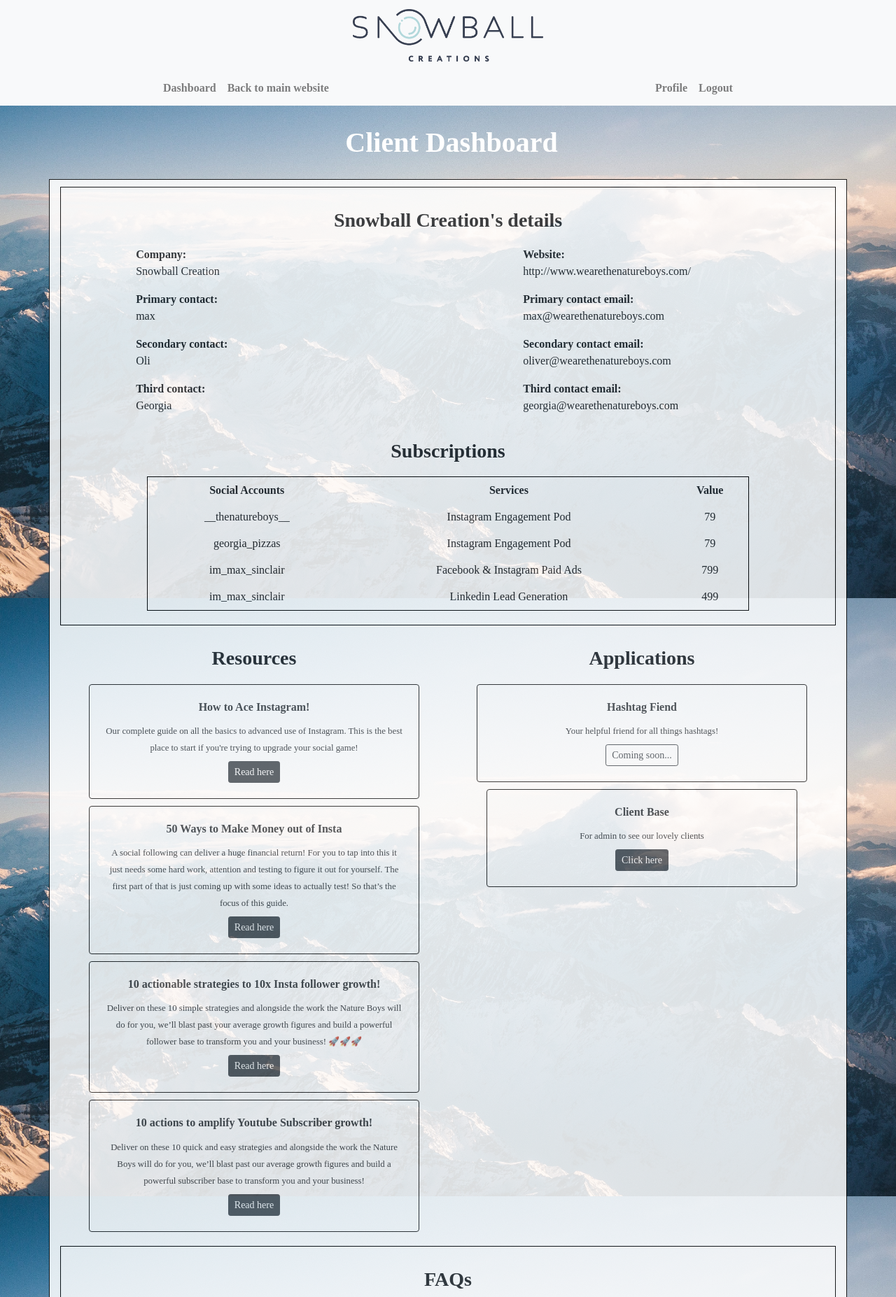
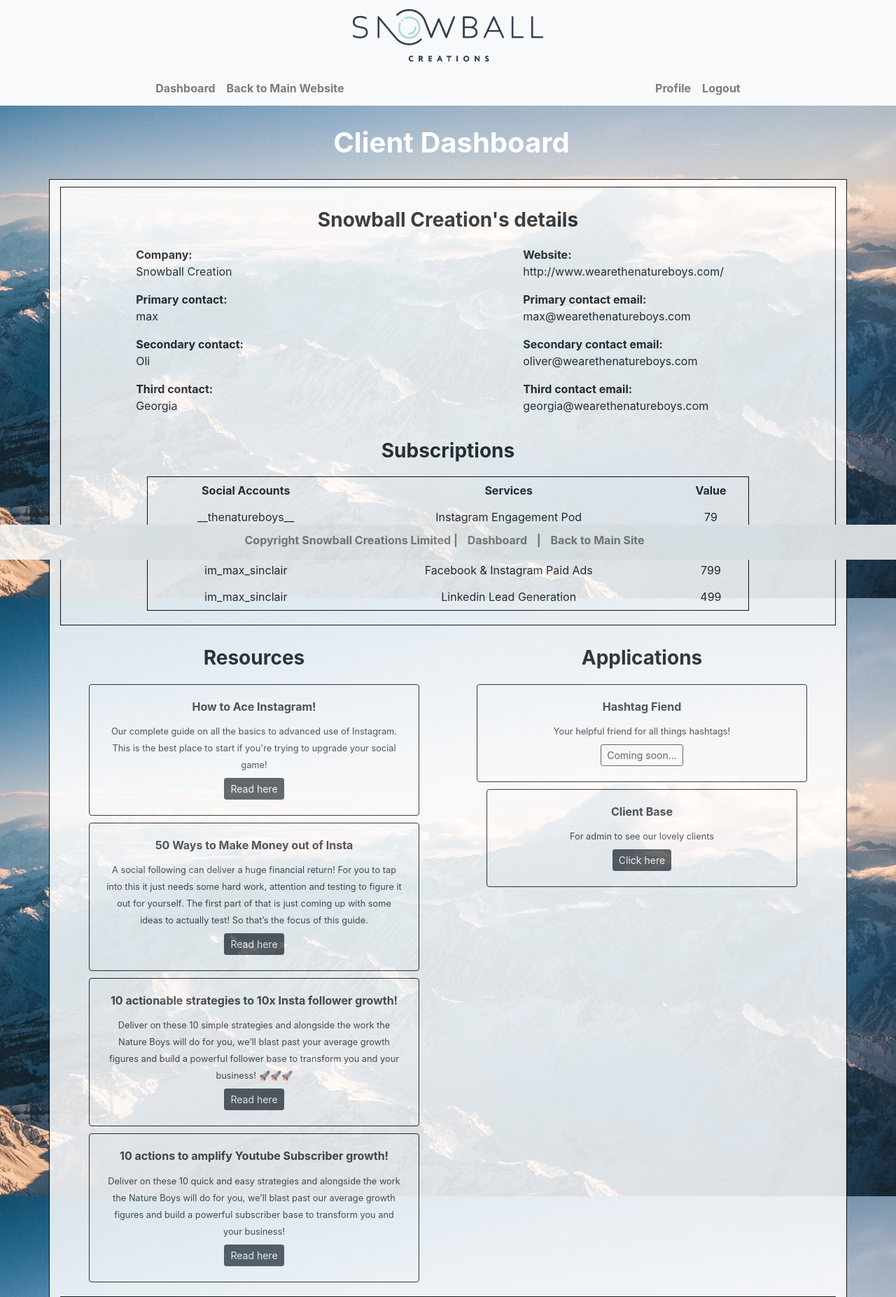
Before and after one commit to emilyjt/snowball-creations, a Django app: page /dashboard/ in a window 1280 px wide. Shown: the top 1854 px of the page at 70% size. Run offline with Django 3.2, Linux system fonts and the light colour scheme; a user stored in the database is signed in; data comes from the database, SQL or seed files in the repository; both versions use the stored data as it was after the commit; some libraries are stand-ins or nearby versions.

Commit message:
Added footer

```diff
--- a/sc_app/static/dashboard/mystyle.css
+++ b/sc_app/static/dashboard/mystyle.css
@@ -1,8 +1,6 @@
 /* OVERALL DOCUMENT SECTION */
 
-body, html {
-  height: 100%;
-  margin: 0;
+html {
   font-family: 'Circe Thin';
   font-family: 'Circe Extra Light';
   font-family: 'Circe Light';
@@ -53,6 +51,23 @@
 
 .second-level-navbar {
   padding: 5px 0px 5px 0px;
+}
+
+.footer {
+  position: fixed;
+  left: 0;
+  bottom: 0;
+  width: 100%;
+  height: 50px;
+  text-align: center;
+}
+
+.footer p, a {
+  text-align: center;
+  padding: 10px;
+  margin: 0px;
+  color: rgba(0, 0, 0, 0.5);
+  font-weight: bold;
 }
 
 
--- a/sc_app/templates/base.html
+++ b/sc_app/templates/base.html
@@ -25,8 +25,11 @@
 
       {% block content %}
 
-      {% endblock %}
+      {% endblock content %}
     </div>
     {% include 'js.html' %}
   </body>
+  <footer>
+      {% include 'footer.html' %}
+  </footer>
 </html>
--- a/sc_app/templates/dashboard/dashboard.html
+++ b/sc_app/templates/dashboard/dashboard.html
@@ -145,5 +145,4 @@
 {% include 'dashboard/snippets/faq.html' %}
 
 </div>
-{% endblock %}
-<!-- style="width: 18rem;" -->
+{% endblock content %}
--- /dev/null
+++ b/sc_app/templates/footer.html
@@ -0,0 +1,4 @@
+
+<div class="footer bg-light">
+  <p>Copyright Snowball Creations Limited | <a href="{% url 'dashboard' %}">Dashboard</a> | <a href="www.wearethenatureboys.com">Back to Main Site</a></p>
+</div>
--- a/sc_app/templates/navbar.html
+++ b/sc_app/templates/navbar.html
@@ -26,7 +26,7 @@
         {% endif %}
           <strong>
             <li class="nav-item mx-auto">
-              <a class="nav-link" href="https://wearethenatureboys.com/">Back to main website</a>
+              <a class="nav-link" href="https://wearethenatureboys.com/">Back to Main Website</a>
             </li>
           </strong>
       </ul>
```
Also changed, not shown: sc_app/db.sqlite3.
